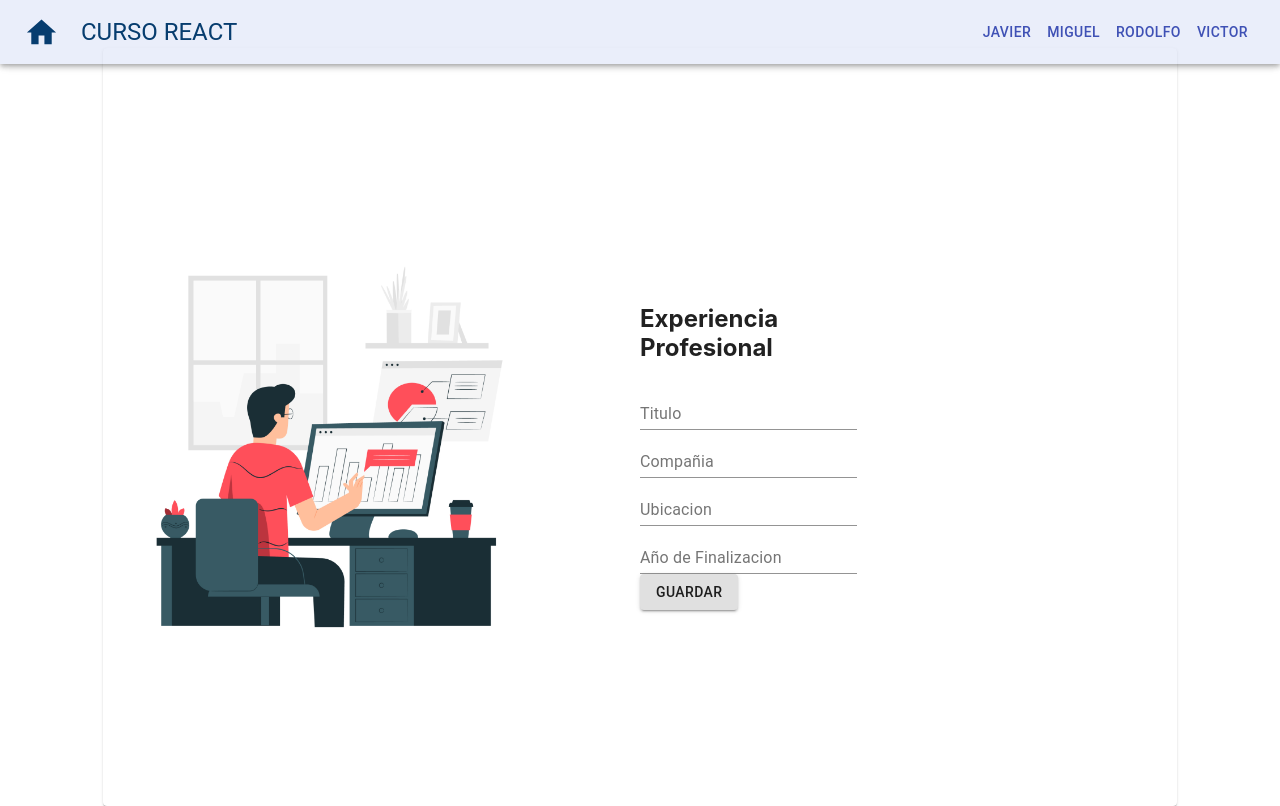
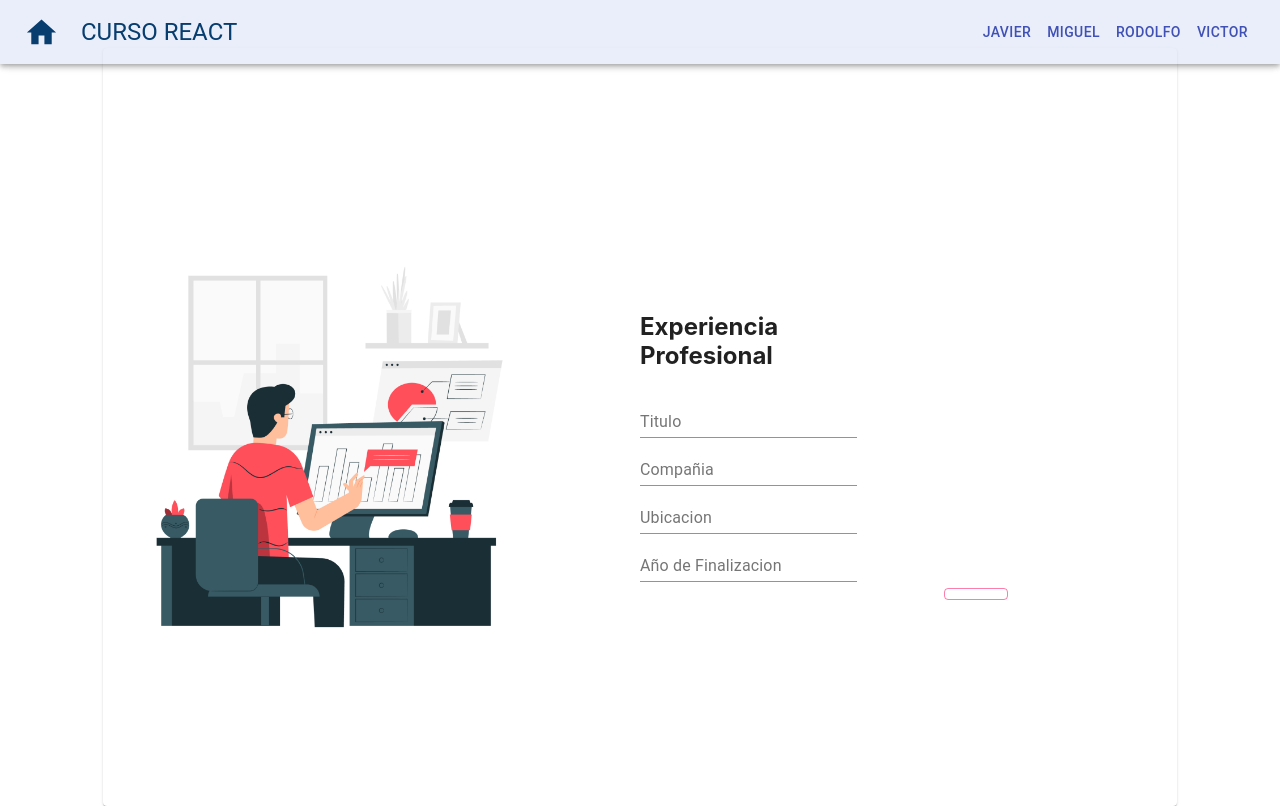
Before and after one commit to MarisolH/ReactTraining, a React (Create React App) app: page /VicScreen in a window 1280 px wide. Built offline with nearby package versions, Linux system fonts and the light colour scheme.

Commit message:
release() code in modal

```diff
--- a/src/screens/VicScreen/VicScreen.js
+++ b/src/screens/VicScreen/VicScreen.js
@@ -11,6 +11,7 @@ import GridComp from '../../components/CardComponent/CardComponent';
 import MenuBar from '../../components/MenuBar/MenuBar';
 // import Typography from '@material-ui/core/Typography';
 import { useStyles } from './VicScreenStyles';
+import Modal from '../../components/ModalComponent/ModalComponent';
 
 export default function VicScreen(props) {
 
@@ -72,11 +73,12 @@ export default function VicScreen(props) {
                     </Grid>
 
                 </Grid>
-                <Grid item xs={12}  sm container direction="column">
+                <Grid item xs={12}  sm container direction="column" alignItems="flex-end">
                     <Grid item xs={12} md={5} lg={5} sm container>
-                <Button variant ="contained" color= {props.color} onClick={(e)=>console.log(e)}>
+                {/* <Button variant ="contained" color= {props.color} onClick={(e)=>console.log(e)}>
                         GUARDAR
-                    </Button>
+                </Button > */}
+                <Modal ></Modal>
                     </Grid>
                 </Grid>
 
```
